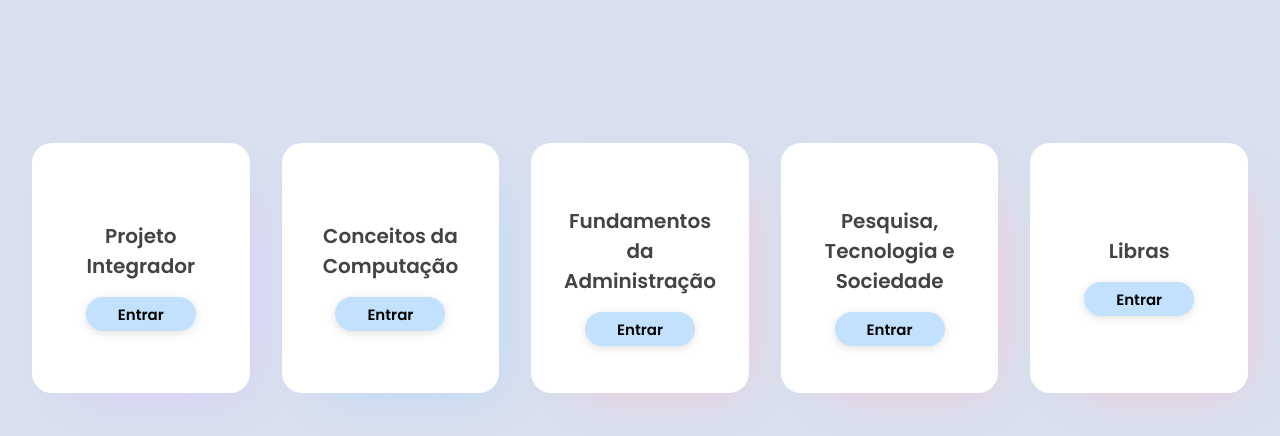
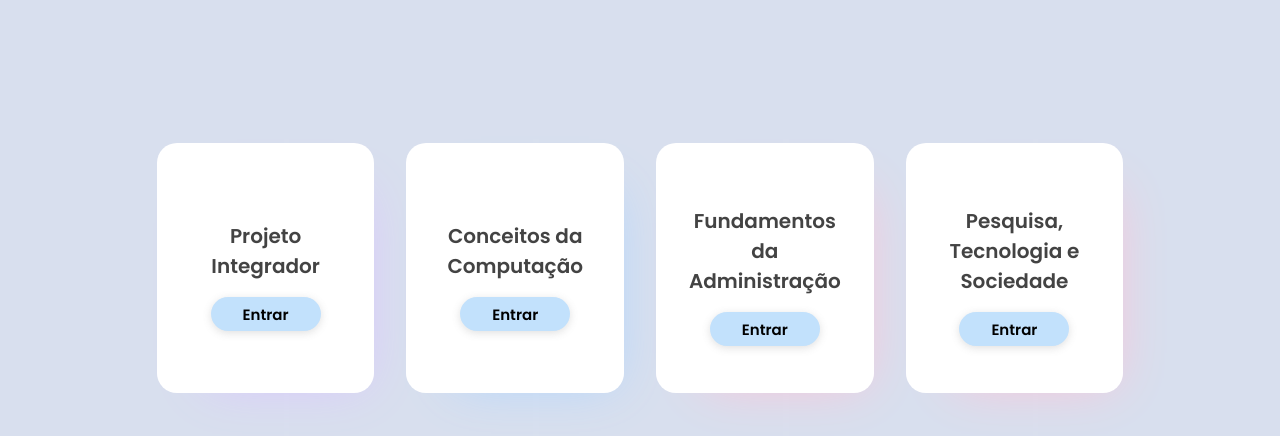
Before and after one commit to guilherme23x/Senac-EAD, a plain HTML site: page paginas/graduacao.html in a window 1280 px wide. Shown: the part 132-568 px from the top of the page. Drawn offline with Linux system fonts and the light colour scheme.

Commit message:
Update graduacao.html

```diff
--- a/paginas/graduacao.html
+++ b/paginas/graduacao.html
@@ -30,10 +30,6 @@
             <h3>Pesquisa, Tecnologia e Sociedade</h3>
             <a class="button" href="./plataforma.html">Entrar</a>
         </section>
-        <section class="card about">
-            <h3>Libras</h3>
-            <a class="button" href="./plataforma.html">Entrar</a>
-        </section>
     </main>
 </body>
 
```
